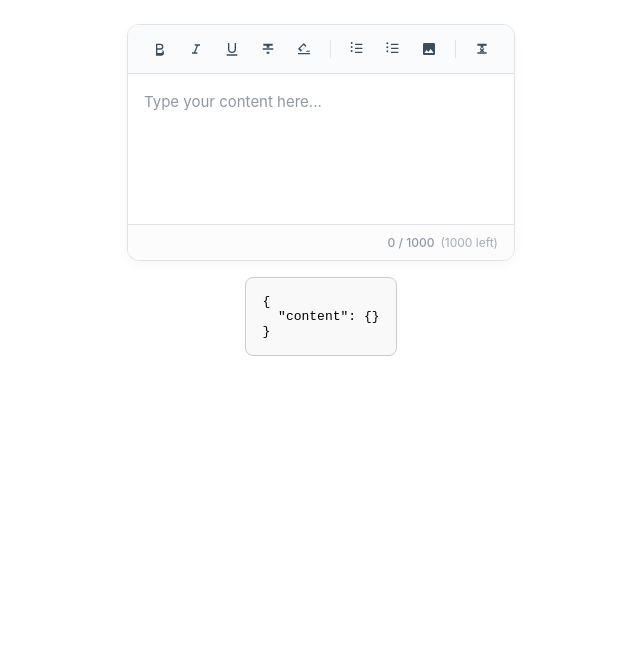
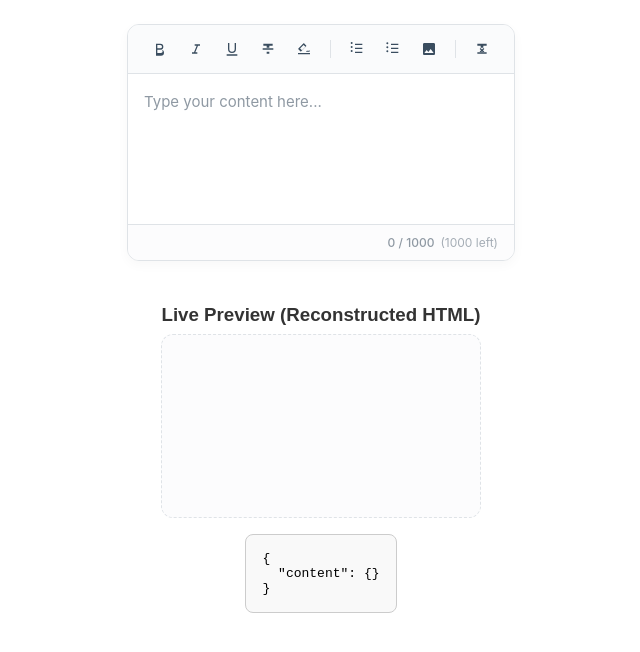
Before and after one commit to asadhmeed2/rich-text-editor, an Angular app: page / in a window 1280 px wide. Shown: the top 652 px of the page, without its empty margins (319-959 px from the left). Built offline with nearby package versions, Linux system fonts and the light colour scheme.

Commit message:
add a view component and html reconstration algorithem

```diff
--- a/src/app/app.component.html
+++ b/src/app/app.component.html
@@ -180,6 +180,11 @@
     <app-editor-input formControlName="content" [outputFormat]="'object'" />
   </form>
 
+  <div style="margin-top: 1.5rem;">
+    <h3 style="margin-bottom: 0.5rem; font-family: sans-serif; color: #333;">Live Preview (Reconstructed HTML)</h3>
+    <app-editor-view [editorData]="form().get('content')?.value" />
+  </div>
+
   <pre [style.border]="'1px solid #ccc'" [style.margin-top]="'1rem'" [style.padding]="'1rem'"
     [style.border-radius]="'0.5rem'" [style.background-color]="'#f9f9f9'" [style.overflow-wrap]="'anywhere'"
     [style.word-wrap]="'anywhere'" [style.max-width]="'100%'" [style.overflow]="'hidden'" [style.overflow-y]="'auto'"
--- a/src/app/app.component.ts
+++ b/src/app/app.component.ts
@@ -1,13 +1,14 @@
 import { Component, inject, signal } from '@angular/core';
 import { RouterOutlet } from '@angular/router';
 import { EditorInputComponent } from './modules/editor/input/components/editor-input/editor-input.component';
+import { EditorViewComponent } from './modules/editor/input/components/editor-view/editor-view.component';
 import { FormBuilder, FormGroup, FormsModule, ReactiveFormsModule } from '@angular/forms';
 import { EditorObjectOutput } from './modules/editor/input/components/editor-input';
 import { JsonPipe } from '@angular/common';
 
 @Component({
   selector: 'app-root',
-  imports: [RouterOutlet, EditorInputComponent, FormsModule, ReactiveFormsModule, JsonPipe],
+  imports: [RouterOutlet, EditorInputComponent, EditorViewComponent, FormsModule, ReactiveFormsModule, JsonPipe],
   templateUrl: './app.component.html',
   styleUrl: './app.component.css'
 })
--- /dev/null
+++ b/src/app/modules/editor/input/components/editor-view/editor-view.component.html
@@ -0,0 +1 @@
+<div class="editor-view-container" [innerHTML]="reconstructedHtml()"></div>
--- /dev/null
+++ b/src/app/modules/editor/input/components/editor-view/editor-view.component.scss
@@ -0,0 +1,35 @@
+// Premium Color Palette & typography to match the editor
+$text-color: hsl(210, 24%, 16%);
+$border-color: hsl(210, 14%, 89%);
+$bg-color: hsl(210, 20%, 99%);
+
+.editor-view-container {
+  min-height: 150px;
+  padding: 16px;
+  border: 1px dashed $border-color;
+  border-radius: 12px;
+  background-color: $bg-color;
+  color: $text-color;
+  font-family: 'Inter', -apple-system, BlinkMacSystemFont, "Segoe UI", Roboto, sans-serif;
+  font-size: 15px;
+  line-height: 1.6;
+  white-space: pre-wrap;
+  word-break: break-word;
+
+  // Style dynamic nested items
+  ::ng-deep {
+    img {
+      max-width: 100%;
+      height: auto;
+      border-radius: 8px;
+      margin: 8px 0;
+      display: block;
+    }
+
+    // Format list layout
+    ul, ol {
+      padding-left: 24px;
+      margin: 8px 0;
+    }
+  }
+}
--- /dev/null
+++ b/src/app/modules/editor/input/components/editor-view/editor-view.component.ts
@@ -0,0 +1,25 @@
+import { Component, input, computed, inject } from '@angular/core';
+import { EditorObjectOutput } from '../editor-input/types/editor-input.types';
+import { EditorViewService } from './services/editor-view.service';
+import { DomSanitizer, SafeHtml } from '@angular/platform-browser';
+
+@Component({
+  selector: 'app-editor-view',
+  standalone: true,
+  templateUrl: './editor-view.component.html',
+  styleUrl: './editor-view.component.scss',
+  providers: [EditorViewService]
+})
+export class EditorViewComponent {
+  private readonly viewService = inject(EditorViewService);
+  private readonly sanitizer = inject(DomSanitizer);
+
+  // Input of the editor's object output
+  editorData = input<EditorObjectOutput | null | undefined>(null);
+
+  // Reconstructed HTML signal
+  reconstructedHtml = computed<SafeHtml>(() => {
+    const rawHtml = this.viewService.reconstructHtml(this.editorData());
+    return this.sanitizer.bypassSecurityTrustHtml(rawHtml);
+  });
+}
--- /dev/null
+++ b/src/app/modules/editor/input/components/editor-view/index.ts
@@ -0,0 +1,2 @@
+export * from './editor-view.component';
+export * from './services/editor-view.service';
--- /dev/null
+++ b/src/app/modules/editor/input/components/editor-view/services/editor-view.service.ts
@@ -0,0 +1,64 @@
+import { Injectable } from '@angular/core';
+import { EditorObjectOutput } from '../../editor-input/types/editor-input.types';
+
+@Injectable()
+export class EditorViewService {
+  /**
+   * Reconstructs the HTML content from the structured EditorObjectOutput
+   */
+  reconstructHtml(data: EditorObjectOutput | null | undefined): string {
+    if (!data) {
+      return '';
+    }
+
+    const { plainText, html, images } = data;
+    if (!html || !html.tags) {
+      return this.escapeHtml(plainText || '');
+    }
+
+    // Sort tags *solely* by textPosition (ascending).
+    // Using a stable sort preserves the relative sequence of tags that have the same textPosition.
+    const sortedTags = [...html.tags].sort((a, b) => a.textPosition - b.textPosition);
+
+    let reconstructedHtml = "";
+    let textIdx = 0;
+
+    for (const t of sortedTags) {
+      // Append and escape text segment before the tag
+      const textSegment = plainText.substring(textIdx, t.textPosition);
+      reconstructedHtml += this.escapeHtml(textSegment);
+      textIdx = t.textPosition;
+
+      // Process the tag string
+      let tagStr = t.tag;
+
+      // If it is an image tag, replace the UUID in src attribute with the actual image source
+      const lowercaseTag = tagStr.trim().toLowerCase();
+      if (lowercaseTag.startsWith('img')) {
+        const srcMatch = /src=["']([^"']*)["']/i.exec(tagStr);
+        if (srcMatch) {
+          const uuid = srcMatch[1];
+          if (images && images[uuid]) {
+            tagStr = tagStr.replace(uuid, images[uuid].src);
+          }
+        }
+      }
+
+      reconstructedHtml += `<${tagStr}>`;
+    }
+
+    // Append and escape any remaining text segment
+    reconstructedHtml += this.escapeHtml(plainText.substring(textIdx));
+
+    return reconstructedHtml;
+  }
+
+  private escapeHtml(text: string): string {
+    return text
+      .replace(/&/g, '&amp;')
+      .replace(/</g, '&lt;')
+      .replace(/>/g, '&gt;')
+      .replace(/"/g, '&quot;')
+      .replace(/'/g, '&#39;');
+  }
+}
```
Also changed, not shown: 1 other file (tests, documents, lock files or other folders).
